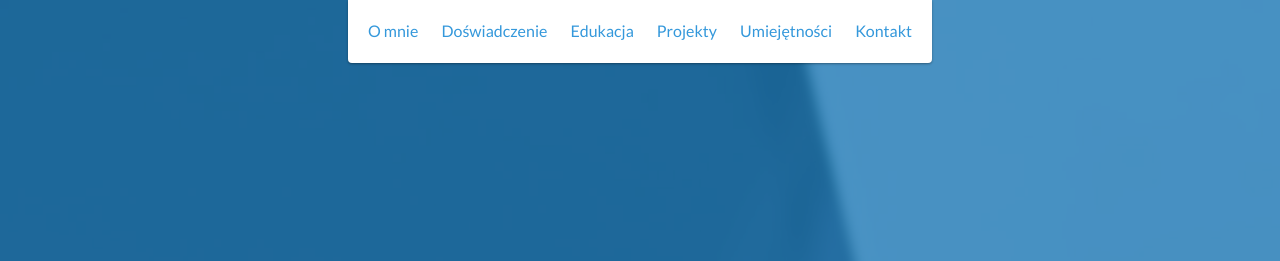
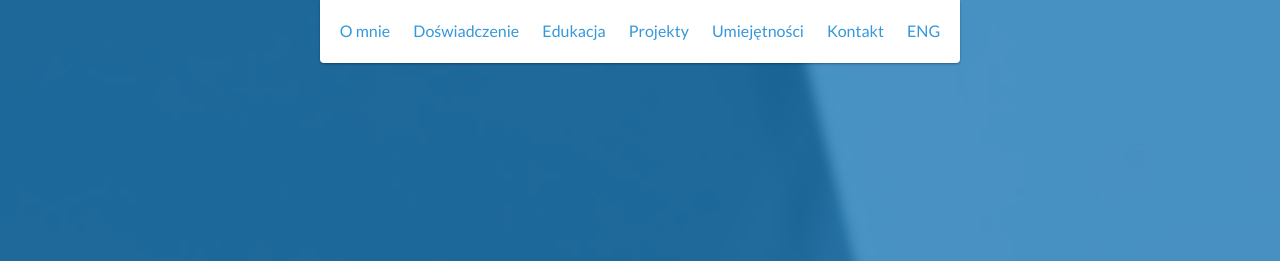
Before and after one commit to soleshhaker/soleshhaker.github.io, a website: page index.html in a window 1280 px wide. Shown: the top 261 px of the page. Drawn offline with nearby package versions, Linux system fonts and the light colour scheme.

Commit message:
add button to change site to english

```diff
--- a/index.html
+++ b/index.html
@@ -41,6 +41,9 @@
             </li>
             <li>
                 <a href="#contact">Kontakt</a>
+            </li>
+			 <li>
+                <a href="https://soleshhaker.github.io/portfolioeng">ENG</a>
             </li>
         </ul>
     </header>
```
